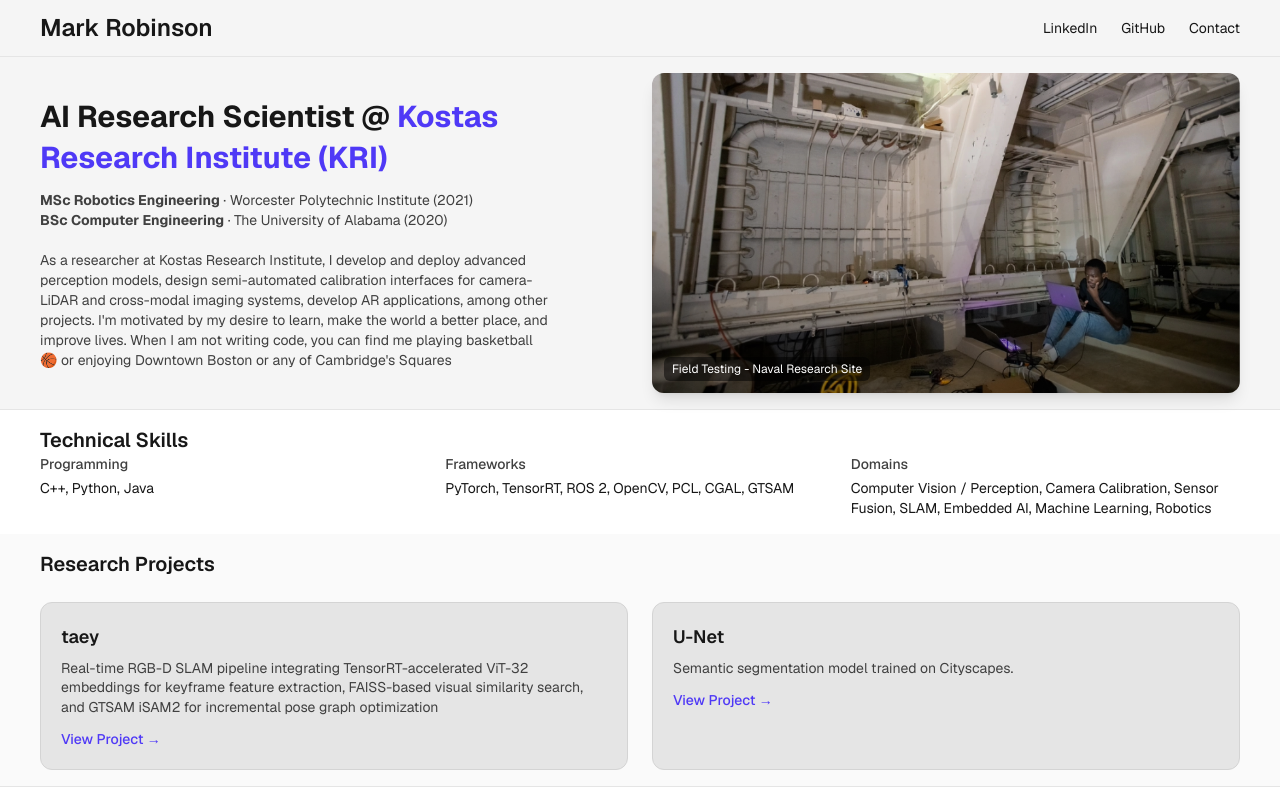
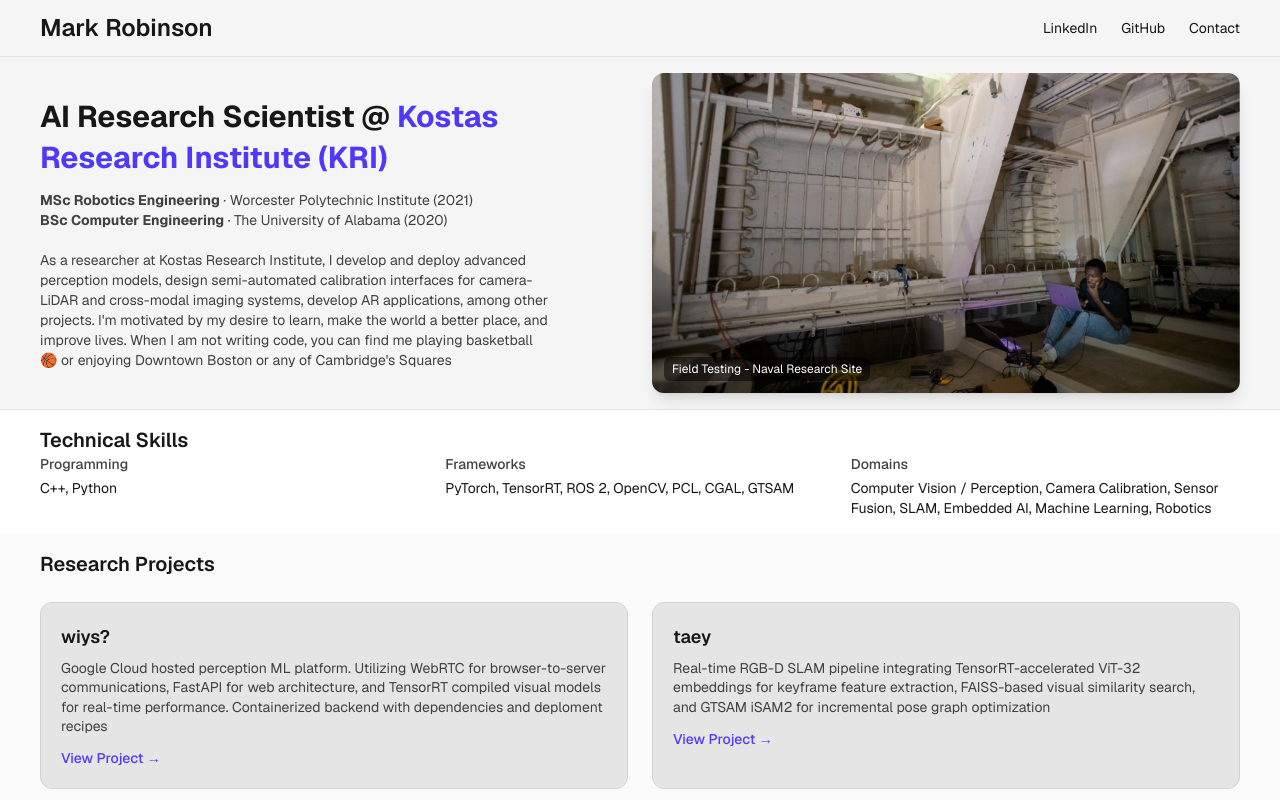
Before and after one commit to wakrson/portfolio, a Next.js app: page / in a window 1280 px wide. Shown: the top 800 px of the page. Built offline with nearby package versions, Linux system fonts and the light colour scheme.

Commit message:
add wiyscv

```diff
--- a/app/page.js
+++ b/app/page.js
@@ -62,7 +62,7 @@ export default function Portfolio() {
         <div className="grid md:grid-cols-3 gap-4 text-sm">
           <div>
             <h4 className="font-medium text-neutral-700 mb-1">Programming</h4>
-            <p>C++, Python, Java</p>
+            <p>C++, Python</p>
           </div>
           <div>
             <h4 className="font-medium text-neutral-700 mb-1">Frameworks</h4>
@@ -79,6 +79,11 @@ export default function Portfolio() {
       <h3 className="text-xl font-semibold mb-6">Research Projects</h3>
       <div className="grid md:grid-cols-2 gap-6">
         {[
+          {
+            title: "wiys?",
+            desc: "Google Cloud hosted perception ML platform. Utilizing WebRTC for browser-to-server communications, FastAPI for web architecture, and TensorRT compiled visual models for real-time performance. Containerized backend with dependencies and deploment recipes",
+            link: "https://wiyscv.com",
+          },
           {
             title: "taey",
             desc: "Real-time RGB-D SLAM pipeline integrating TensorRT-accelerated ViT-32 embeddings for keyframe feature extraction, FAISS-based visual similarity search, and GTSAM iSAM2 for incremental pose graph optimization",
```
